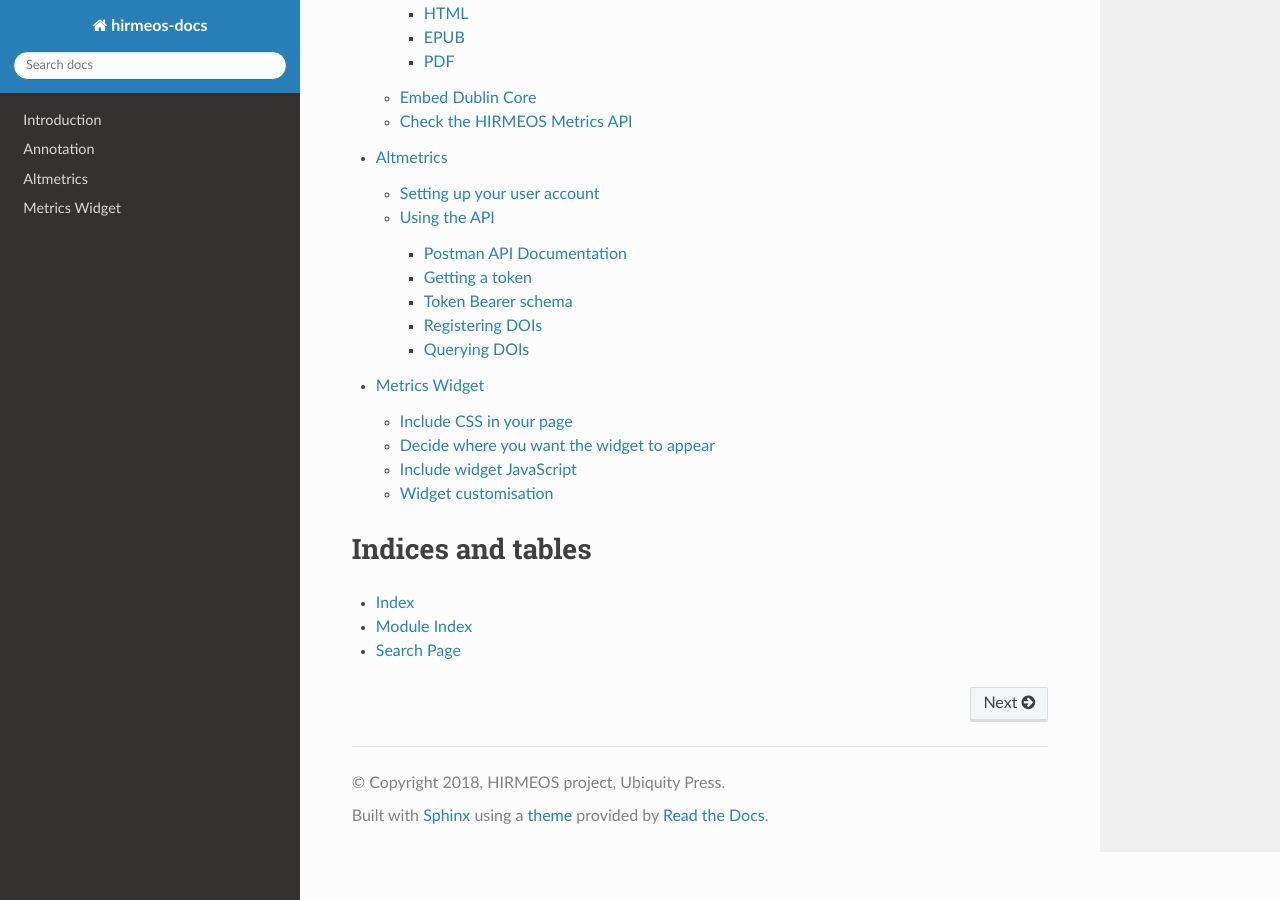
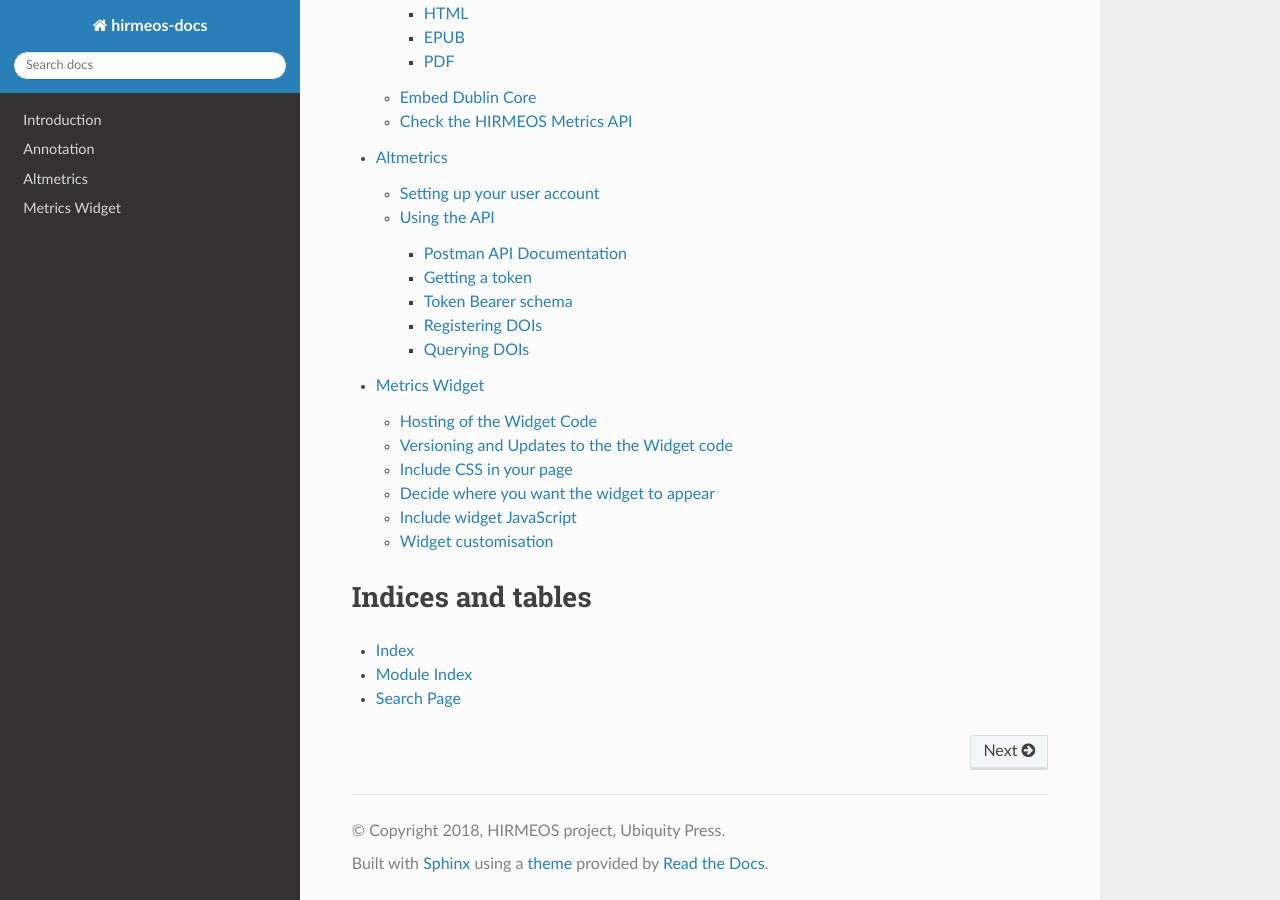
Before and after one commit to hirmeos/altmetrics, a Sphinx documentation site: the page built from docs/source/index.rst, in a window 1280 px wide and 900 px high, scrolled down 518 px. Built offline with Sphinx 7.4.7 and the Read the Docs theme 2.0.0, drawn with Linux system fonts in a browser that asks for light colours; part of the change alters nothing that is shown.

Commit message:
update widget docs

```diff
--- a/docs/source/widget/index.rst
+++ b/docs/source/widget/index.rst
@@ -1,9 +1,31 @@
 Metrics Widget
 ==============
 
-The metrics-widget is currently under development, and currently, a prototype is
-available. This document will describe how to include it in a web page.
+The metrics-widget has been released. This document will describe how to
+include it in a web page.
 
+
+Hosting of the Widget Code
+--------------------------
+
+The Widget code consists of two files that are hosted on the Ubiquity Press CDN,
+https://storage.googleapis.com/hirmeos/metrics-widget/. These files are
+``hirmeos-metrics.css`` and ``hirmeos-metrics.min.js``.
+
+Versioning and Updates to the the Widget code
+---------------------------------------------
+
+Because JavaScript code gets cached by Browsers, updates to the Widget code
+require these files to be renamed so they are downloaded.As a result, the Widget
+files are named based on their release versions.
+
+Descried in this document, these are ``hirmeos-metrics-0.1.1.min.js`` and
+``hirmeos-metrics-0.1.1.css``. The CSS and JavaScript files are released and
+versioned together to ensure that CSS files with a given version will support
+HTML that is created in JavaScript files with the same version.
+
+Please remember to update **both** the CSS and JavaScript files when using a
+newer version of the Widget.
 
 Include CSS in your page
 ------------------------
@@ -13,7 +35,7 @@ The widget has been built using Bootstrap 4, as well as some custom CSS.
     .. code-block:: html
 
         <!-- load css for this app-->
-        <link rel="stylesheet" href="https://storage.googleapis.com/hirmeos/metrics-widget/hirmeos-metrics-prototype-0.0.2.css">
+        <link rel="stylesheet" href="https://storage.googleapis.com/hirmeos/metrics-widget/hirmeos-metrics-0.1.1.css">
 
         <!--load bootstrap-->
         <link rel="stylesheet" href="https://stackpath.bootstrapcdn.com/bootstrap/4.3.1/css/bootstrap.min.css" integrity="sha384-ggOyR0iXCbMQv3Xipma34MD+dH/1fQ784/j6cY/iJTQUOhcWr7x9JvoRxT2MZw1T" crossorigin="anonymous">
@@ -48,14 +70,12 @@ You will need to edit the values in ``widget_params``.
         <!-- Customise Widget parameters -->
         <script>
             let widget_params = {
-              "token": "eyJ0eXAiOiJKV1QiLCJhbGciOiJIUzI1NiJ9.eyJlbWFpbCI6ImcwN2gzMjEyQGdtYWlsLmNvbSJ9.ZUjknVXs52LGoudGH4YYFO6yAs7ukIMtJxclplfGIZ8",
               "uri": "info:doi:10.5334/bbc",
-              "widgetTitle": "Metrics",
             };
         </script>
 
         <!-- load js for the Metrics Widget app-->
-        <script src="https://storage.googleapis.com/hirmeos/metrics-widget/hirmeos-metrics-prototype-0.0.2.min.js"></script>
+        <script src="https://storage.googleapis.com/hirmeos/metrics-widget/hirmeos-metrics-0.1.1.min.js"></script>
 
 
 Widget customisation
@@ -64,11 +84,25 @@ Widget customisation
 The widget can be customised by setting values in the widget_params variable.
 Currently these include:
 
-    - ``token``: The JWT used to authenticate yourself on the metrics-api
-      (same token use for the altmetrics service).
+    - ``uri``: Required - The URI of the book / Chapter you want to display
+      metrics for.
 
-    - ``uri``: The URI of the book / Chapter you want to display metrics for.
+    - ``locale``: Language code for locale that the widget should be displayed
+      in (default is 'en').
 
-    - ``WidgetTitle``: The title that appears on the widget (defaults to 'Metrics').
+    - ``baseUrl``: Base URL for querying metrics. Can be set if you have a local
+      instance of the metrics API (defaults to "https://metrics.ubiquity.press").
 
-Both ``token`` and ``uri`` need to be set in order for the widget to work.
+    - ``WidgetTitle``: The title that appears on the widget
+      (default is 'Metrics').
+
+    - ``showDetailedMetricsLink``: ``true`` or ``false``, whether or not to
+      display link to detailed metrics (if available; defaults to ``false``).
+
+    - ``detailedMetricsLink``: URL link to detailed metrics (no default).
+
+    - ``detailedMetricsText``: Text to show for displaying the link to detailed
+      metrics (default is 'Show detailed metrics').
+
+
+Only ``uri`` needs to be set in order for the widget to work.
```
